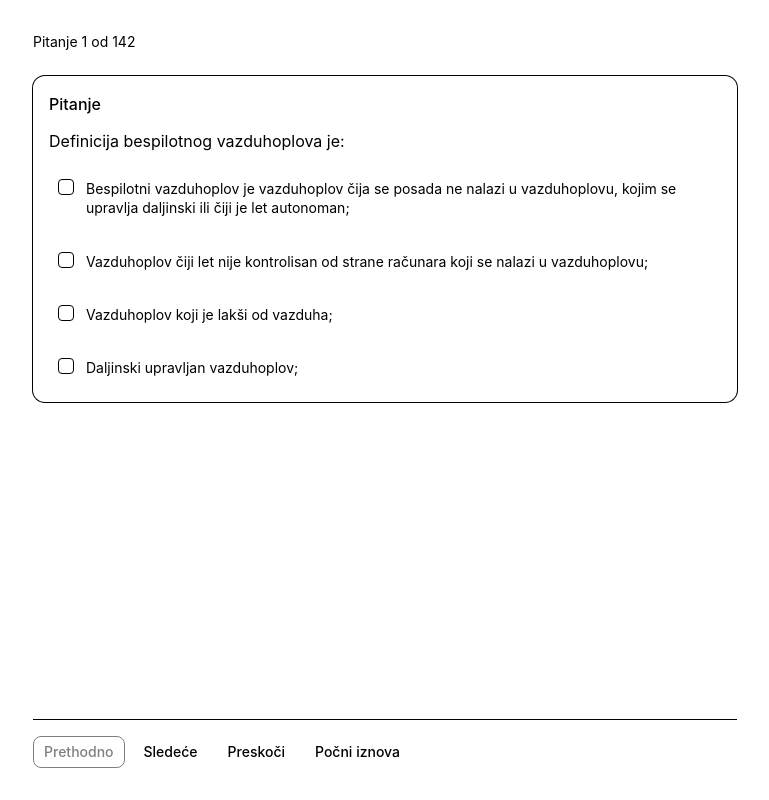
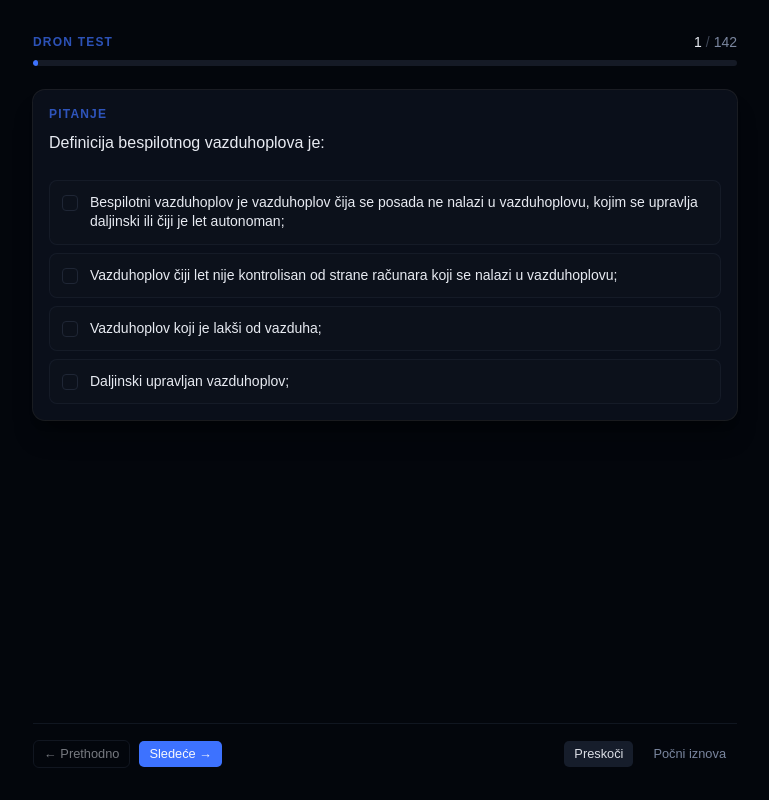
Before and after one commit to Aur316/SerbianDronTestSimulatorReact, a React (Vite) app: page / in a window 1280 px wide. Shown: the whole page, without its empty margins (255-1024 px from the left). Built offline with nearby package versions, Linux system fonts and the light colour scheme.

Commit message:
Enhance styling and layout for question components; add theme variables in index.css; improve accessibility and user feedback in QuestionForm; implement progress indicator in QuestionLayout; update completion message in Questions component.

```diff
--- a/src/components/question-form/question-form.tsx
+++ b/src/components/question-form/question-form.tsx
@@ -75,10 +75,12 @@ export const QuestionForm = forwardRef<QuestionFormHandle, QuestionFormProps>(
     }))
 
     return (
-      <Card>
-        <CardHeader>
-          <CardTitle className="text-base">Pitanje</CardTitle>
-          <CardDescription className="text-foreground pt-2 text-base leading-relaxed font-normal">
+      <Card className="border-border/60 shadow-xl shadow-black/30">
+        <CardHeader className="pb-2">
+          <CardTitle className="text-xs font-semibold tracking-widest text-primary/70 uppercase">
+            Pitanje
+          </CardTitle>
+          <CardDescription className="text-foreground pt-1 text-base leading-relaxed font-normal">
             {question.question}
           </CardDescription>
         </CardHeader>
@@ -90,23 +92,31 @@ export const QuestionForm = forwardRef<QuestionFormHandle, QuestionFormProps>(
                 name="selected"
                 render={({ field }) => (
                   <FormItem>
-                    <div className="space-y-4">
+                    <div className="space-y-2">
                       {question.answers.map((ans, idx) => {
                         const id = `answer-${idx}`
+                        const isChecked = field.value[idx] ?? false
                         return (
-                          <div
+                          <label
                             key={idx}
-                            className="flex flex-row items-start gap-3 rounded-lg border border-transparent p-2 hover:bg-muted/50"
+                            htmlFor={id}
+                            className={[
+                              "flex cursor-pointer flex-row items-start gap-3 rounded-lg border p-3 transition-all duration-150",
+                              isChecked
+                                ? "border-primary/60 bg-primary/10 shadow-sm shadow-primary/10"
+                                : "border-border/50 bg-muted/20 hover:border-border hover:bg-muted/50",
+                            ].join(" ")}
                           >
                             <Checkbox
                               id={id}
-                              checked={field.value[idx] ?? false}
+                              checked={isChecked}
                               onCheckedChange={(checked) => {
                                 setCorrectFeedback(false)
                                 const next = [...field.value]
                                 next[idx] = checked === true
                                 field.onChange(next)
                               }}
+                              className="mt-0.5"
                             />
                             <Label
                               htmlFor={id}
@@ -114,15 +124,18 @@ export const QuestionForm = forwardRef<QuestionFormHandle, QuestionFormProps>(
                             >
                               {ans.answer}
                             </Label>
-                          </div>
+                          </label>
                         )
                       })}
                     </div>
                     <FormMessage />
                     {correctFeedback ? (
-                      <p className="text-sm font-medium text-emerald-600 dark:text-emerald-400">
-                        Tačno!
-                      </p>
+                      <div className="flex items-center gap-2 rounded-lg border border-emerald-500/30 bg-emerald-500/10 px-3 py-2">
+                        <span className="text-emerald-400 text-lg">✓</span>
+                        <p className="text-sm font-medium text-emerald-400">
+                          Tačno!
+                        </p>
+                      </div>
                     ) : null}
                   </FormItem>
                 )}
--- a/src/components/question-layout/question-layout.tsx
+++ b/src/components/question-layout/question-layout.tsx
@@ -22,30 +22,51 @@ export const QuestionLayout = ({
   onSkip,
   onRestart,
 }: PropsWithChildren<QuestionLayoutProps>) => {
+  const progress = ((currentIndex + 1) / total) * 100
+
   return (
     <div className="mx-auto flex min-h-screen w-full max-w-3xl flex-col gap-6 p-4 md:p-8">
-      <p className="text-muted-foreground text-sm">
-        Pitanje {currentIndex + 1} od {total}
-      </p>
+      <div className="flex flex-col gap-2">
+        <div className="flex items-center justify-between">
+          <div className="flex items-center gap-2">
+            <span className="text-xs font-semibold tracking-widest text-primary/70 uppercase">
+              Dron test
+            </span>
+          </div>
+          <span className="text-muted-foreground text-sm tabular-nums">
+            <span className="text-foreground font-medium">{currentIndex + 1}</span>
+            <span className="mx-1 text-muted-foreground/50">/</span>
+            {total}
+          </span>
+        </div>
+        <div className="h-1.5 w-full overflow-hidden rounded-full bg-muted">
+          <div
+            className="h-full rounded-full bg-primary transition-all duration-500 ease-out"
+            style={{ width: `${progress}%` }}
+          />
+        </div>
+      </div>
 
       <div className="min-h-0 flex-1">{children}</div>
 
-      <div className="border-border flex flex-wrap gap-2 border-t pt-4">
+      <div className="flex flex-wrap gap-2 border-t border-border/50 pt-4">
         <Button
           type="button"
           variant="outline"
           onClick={onPrev}
           disabled={isFirst}
+          size="sm"
         >
-          Prethodno
+          ← Prethodno
         </Button>
-        <Button type="button" onClick={onNext}>
-          Sledeće
+        <Button type="button" onClick={onNext} size="sm">
+          Sledeće →
         </Button>
-        <Button type="button" variant="secondary" onClick={onSkip}>
+        <div className="flex-1" />
+        <Button type="button" variant="secondary" onClick={onSkip} size="sm">
           Preskoči
         </Button>
-        <Button type="button" variant="ghost" onClick={onRestart}>
+        <Button type="button" variant="ghost" onClick={onRestart} size="sm" className="text-muted-foreground">
           Počni iznova
         </Button>
       </div>
--- a/src/components/questions/questions.tsx
+++ b/src/components/questions/questions.tsx
@@ -28,8 +28,14 @@ export const Questions = () => {
   if (atEnd) {
     return (
       <div className="mx-auto flex min-h-screen max-w-md flex-col items-center justify-center gap-6 p-8 text-center">
-        <p className="text-lg font-medium">Završili ste sva pitanja.</p>
-        <Button type="button" onClick={() => setIndex(0)}>
+        <div className="flex size-20 items-center justify-center rounded-full border border-emerald-500/30 bg-emerald-500/10 text-4xl">
+          ✓
+        </div>
+        <div className="space-y-2">
+          <p className="text-2xl font-semibold text-foreground">Čestitamo!</p>
+          <p className="text-muted-foreground">Završili ste sva pitanja.</p>
+        </div>
+        <Button type="button" onClick={() => setIndex(0)} size="lg" className="mt-2">
           Počni iznova
         </Button>
       </div>
--- a/src/index.css
+++ b/src/index.css
@@ -3,7 +3,67 @@
 @import "shadcn/tailwind.css";
 @import "@fontsource-variable/geist";
 
+@theme inline {
+  --color-background: var(--background);
+  --color-foreground: var(--foreground);
+  --color-card: var(--card);
+  --color-card-foreground: var(--card-foreground);
+  --color-popover: var(--popover);
+  --color-popover-foreground: var(--popover-foreground);
+  --color-primary: var(--primary);
+  --color-primary-foreground: var(--primary-foreground);
+  --color-secondary: var(--secondary);
+  --color-secondary-foreground: var(--secondary-foreground);
+  --color-muted: var(--muted);
+  --color-muted-foreground: var(--muted-foreground);
+  --color-accent: var(--accent);
+  --color-accent-foreground: var(--accent-foreground);
+  --color-destructive: var(--destructive);
+  --color-border: var(--border);
+  --color-input: var(--input);
+  --color-ring: var(--ring);
+}
+
+:root {
+  --background: oklch(0.12 0.018 255);
+  --foreground: oklch(0.94 0.01 265);
+
+  --card: oklch(0.17 0.025 265);
+  --card-foreground: oklch(0.94 0.01 265);
+
+  --popover: oklch(0.17 0.025 265);
+  --popover-foreground: oklch(0.94 0.01 265);
+
+  --primary: oklch(0.60 0.22 265);
+  --primary-foreground: oklch(0.98 0.005 265);
+
+  --secondary: oklch(0.23 0.03 265);
+  --secondary-foreground: oklch(0.90 0.01 265);
+
+  --muted: oklch(0.22 0.025 265);
+  --muted-foreground: oklch(0.62 0.04 265);
+
+  --accent: oklch(0.25 0.04 280);
+  --accent-foreground: oklch(0.90 0.01 265);
+
+  --destructive: oklch(0.62 0.22 25);
+
+  --border: oklch(0.27 0.03 265);
+  --input: oklch(0.27 0.03 265);
+  --ring: oklch(0.60 0.22 265);
+
+  --radius: 0.75rem;
+}
+
 @layer base {
+  html,
+  body {
+    background-color: var(--background);
+    color: var(--foreground);
+    font-family: "Geist Variable", sans-serif;
+    -webkit-font-smoothing: antialiased;
+  }
+
   button:not(:disabled),
   [role="button"]:not(:disabled) {
     cursor: pointer;
```
